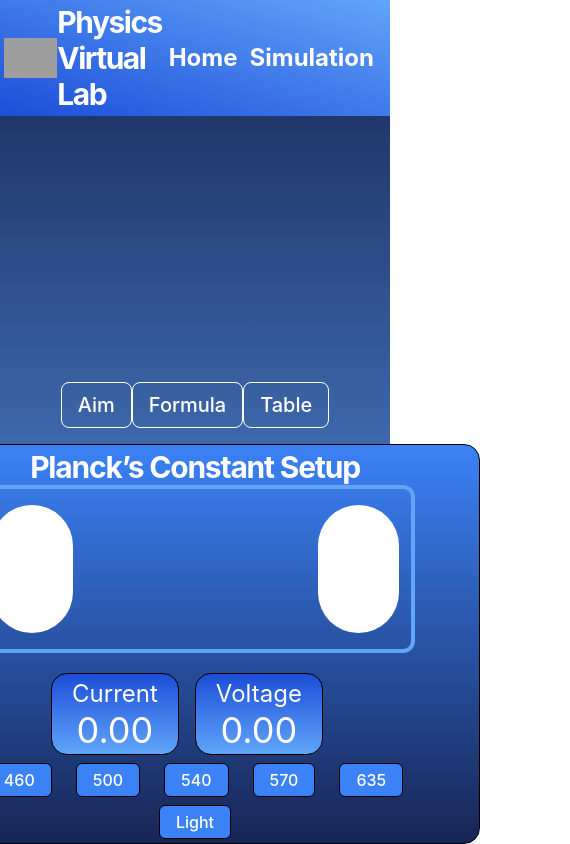
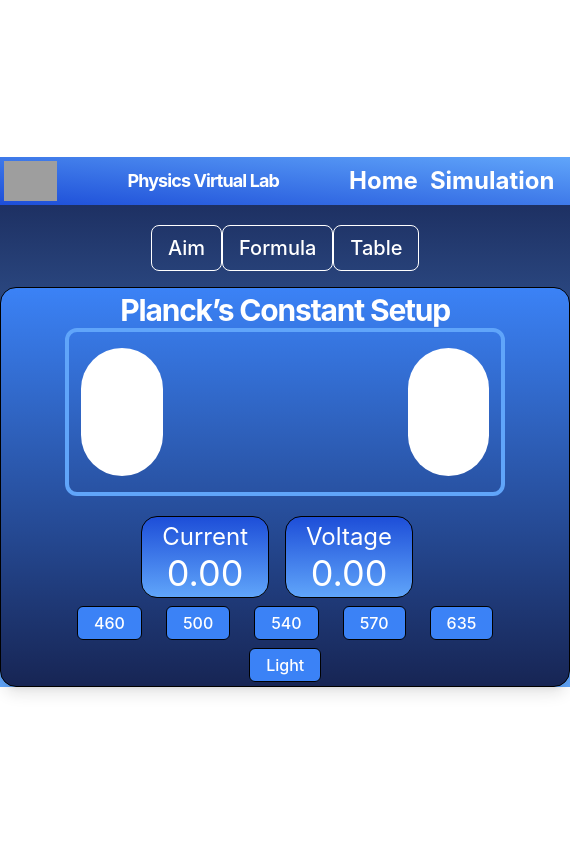
Before and after one commit to FrenzyVJN/PhysicsLab2.0, a React (Vite) app in the folder physicslab2.0/: page / in a window 390 px wide. Shown: the whole page, 570 px wide, since content can reach past the window. Built offline with nearby package versions, Linux system fonts and the light colour scheme; grey boxes are pictures that could not be loaded.

Commit message:
mobile res v1

```diff
--- a/physicslab2.0/src/pclab/main.tsx
+++ b/physicslab2.0/src/pclab/main.tsx
@@ -95,14 +95,14 @@ export default function laboratory() {
     }
 
     return (
-    <main className='flex w-screen h-screen flex-col items-center bg-gradient-to-b from-blue-950 to-blue-400'>
-        <header className="flex fixed w-full items-center bg-gradient-to-tr from-blue-700 to-blue-400 text-white p-1">
+    <main className='flex w-fit md:w-screen h-fit md:h-screen flex-col items-center bg-gradient-to-b from-blue-950 to-blue-400'>
+        <header className="flex w-full items-center bg-gradient-to-tr from-blue-700 to-blue-400 text-white p-1">
             <img className="flex h-10 w-1/8" src="https://media.discordapp.net/attachments/1164584907192938657/1170592901303124018/image_8.png?ex=65599a98&is=65472598&hm=74797897c1f89f538f522779938c1aa26fc4ddec605dc866cd0ac2ca1ae1e129&=&width=1440&height=398" alt="SNU Chennai" />
-            <h1 className="flex text-3xl font-bold tracking-[-0.05em] text-white sm:text-4xl sm:leading-[3.5rem] ml-auto">Physics Virtual Lab</h1>
+            <h1 className="flex text-lg font-bold tracking-[-0.05em] text-white sm:text-4xl md:text-3xl sm:leading-[3.5rem] ml-auto">Physics Virtual Lab</h1>
             <a href='/' className='flex ml-auto font-bold text-white text-2xl'>Home</a>
             <a href='/' className='flex font-bold mr-3 ml-3 text-white text-2xl'>Simulation</a>
         </header>
-        <div className='flex mt-auto'>
+        <div className='flex mt-5'>
             <button className='flex mx-auto bg-inherit border mb-4 text-xl border-white text-white text-center py-2 px-4' onClick={() => setButton1Prop(true)}>Aim</button>
             <Aim trigger={buttonProp1} setTrigger={setButton1Prop}>
                 <h3>Calculate (i) Planck’s constant and (ii) work function of the metal using photoelectric effect</h3>
```
